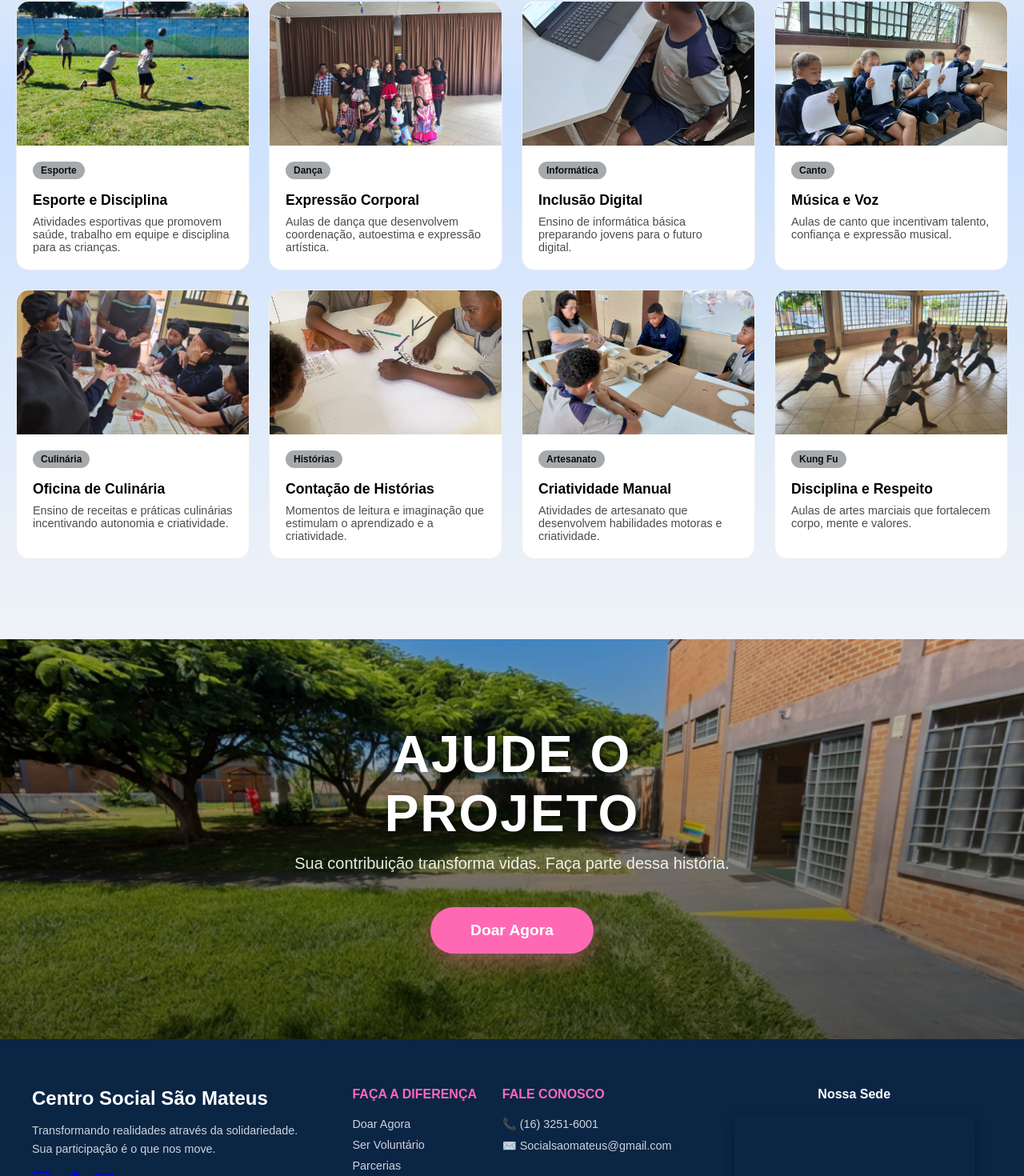
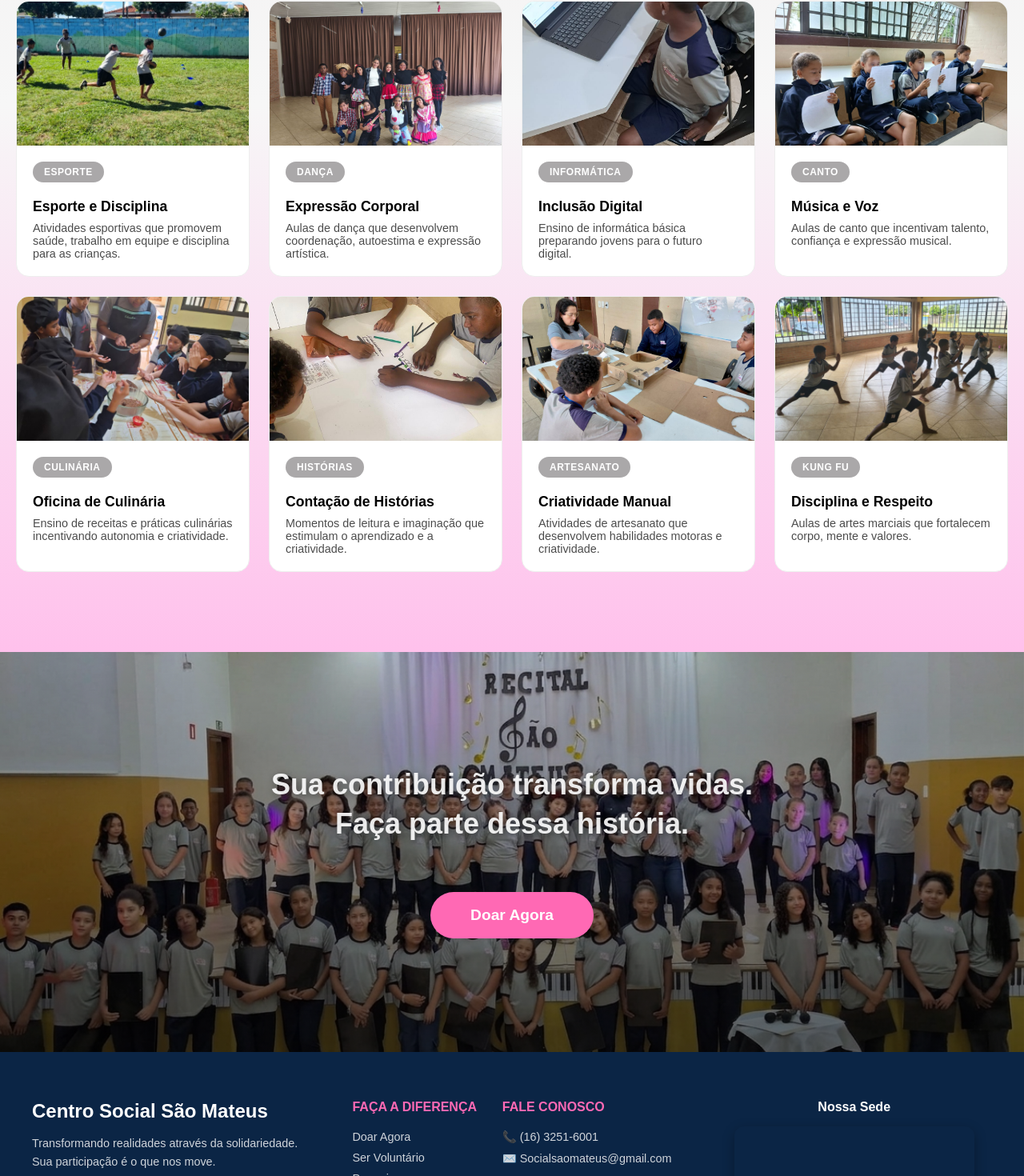
Before and after one commit to HeitorCostta/site-centroSocial, a React (Vite) app: page / in a window 1280 px wide. Shown: the part 1944-3414 px from the top of the page at 80% size. Built offline with nearby package versions, Linux system fonts and the light colour scheme; grey boxes are pictures that could not be loaded; the HTML template or start-up script is replaced by a standard one.

Commit message:
footer att

```diff
--- a/src/components/CTA/CTA.jsx
+++ b/src/components/CTA/CTA.jsx
@@ -1,4 +1,4 @@
-import foto from "../../../public/images/SaoMateus.png";
+import foto from "../../../public/images/fotoFooter.png";
 
 export default function CTA() {
   return (
@@ -11,7 +11,6 @@ export default function CTA() {
 
       {/* 3. O Texto e Botão */}
       <div className="cta-content">
-        <h2>Ajude o Projeto</h2>
         <p>Sua contribuição transforma vidas. Faça parte dessa história.</p>
         <button className="btn-donate"> Doar Agora</button>
       </div>
--- a/src/styles/global.css
+++ b/src/styles/global.css
@@ -409,9 +409,9 @@ body {
   padding: 140px 20px 100px;
   background: linear-gradient(
     to bottom,
-    #fff5ed 0%,
-    #cce1ff 40%,
-    #eff3f7 100%
+    #f1efef 0%,
+    #f7f7f7 40%,
+    #ffc1ec 100%
   );
   position: relative;
 }
@@ -462,13 +462,15 @@ body {
 
 .project-tag {
   display: inline-block;
-  background: #a7aaad;
-  color: #0e0d0d;
-  padding: 4px 10px;
-  border-radius: 20px;
+  background: #aaa8a9; /* O rosa do seu botão principal */
+  color: #ffffff;      /* Branco puro para melhor contraste */
+  padding: 6px 14px;   /* Ajuste leve para dar mais respiro */
+  border-radius: 50px; /* Valor alto garante que fique totalmente arredondado */
   font-size: 0.75rem;
-  font-weight: 600;
-  margin-bottom: 8px;
+  font-weight: 700;    /* Um pouco mais grossa para destacar bem */
+  margin-bottom: 12px; /* Mais espaço em relação ao título abaixo */
+  text-transform: uppercase; /* Opcional: deixa em caixa alta, combina com esse estilo */
+  letter-spacing: 0.5px;     /* Melhora a leitura se usar caixa alta */
 }
 .project-content p {
   font-size: 0.9rem;
@@ -504,6 +506,7 @@ body {
   width: 100%;
   height: 100%;
   object-fit: cover;
+  object-position: center 73% ;
   z-index: 1;
   transition: transform 0.5s ease;
 }
@@ -532,22 +535,14 @@ body {
 
 }
 
-.cta-content h2 {
-  font-size: clamp(2.5rem, 6vw, 4rem);
-  font-weight: 900;
-  margin-bottom: 10px;
-  text-transform: uppercase;
-  letter-spacing: 2px; /* Letras mais afastadas dão ar de luxo */
-  color: #fff;
-  text-shadow: 2px 2px 10px rgba(0,0,0,0.5);
-}
 
 .cta-content p {
-  font-size: 1.25rem;
-  line-height: 1.5;
-  margin-bottom: 40px;
-  font-weight: 300;
+  font-size: 2.25rem;
+  line-height: 1.35;
+  margin-bottom: 60px;
+  font-weight: 700;
   color: rgba(255, 255, 255, 0.9);
+  text-shadow: 2px 2px 10px rgba(0,0,0,0.5)
 }
 
 /* Botão Estilo Pílula */
@@ -561,7 +556,6 @@ body {
   border-radius: 100px;
   cursor: pointer;
   transition: all 0.4s cubic-bezier(0.175, 0.885, 0.32, 1.275);
-  box-shadow: 0 10px 30px rgba(255, 105, 180, 0.4);
   display: flex;
   align-items: center;
   gap: 10px;
```
Also changed, not shown: public/images/fotoFooter.png (added).
